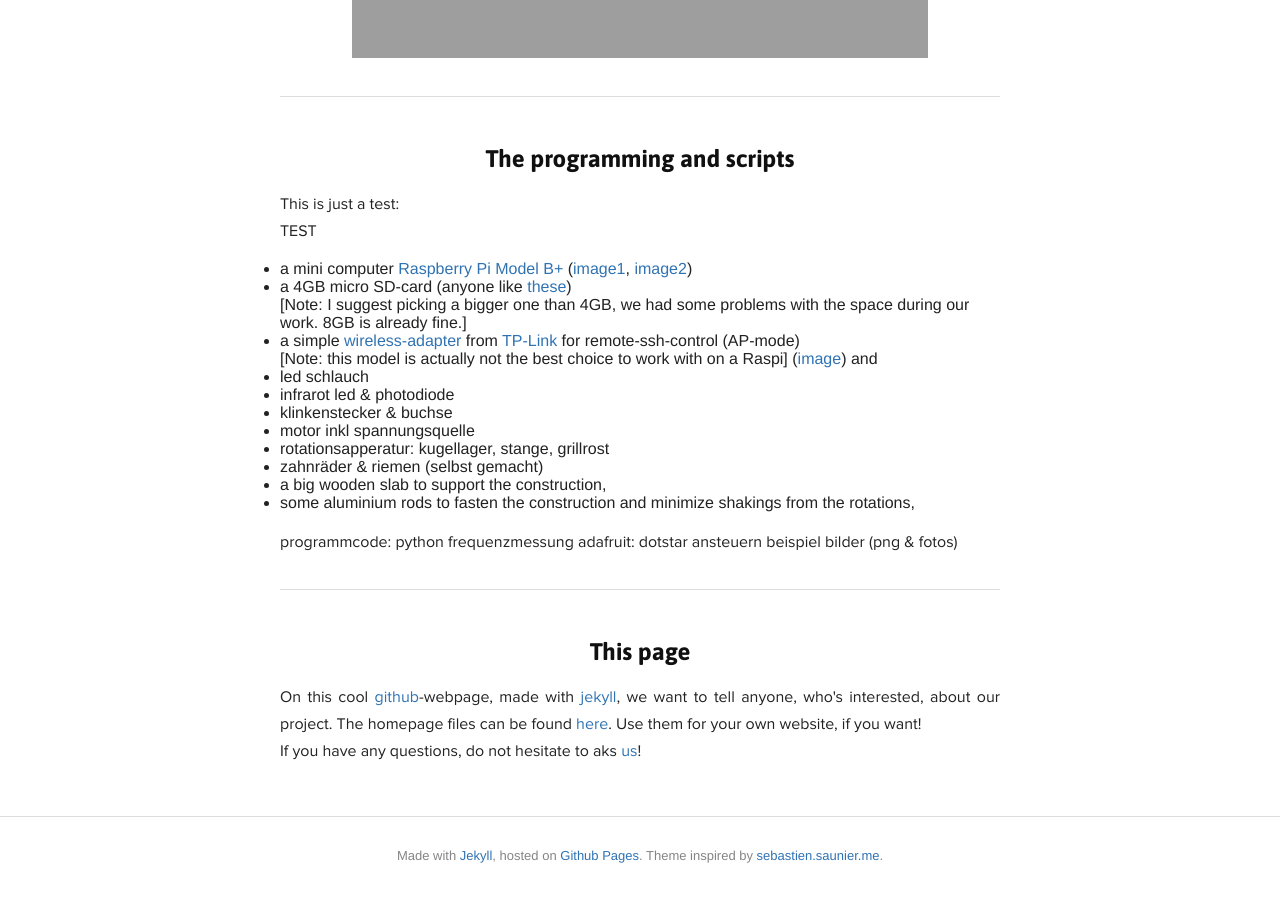
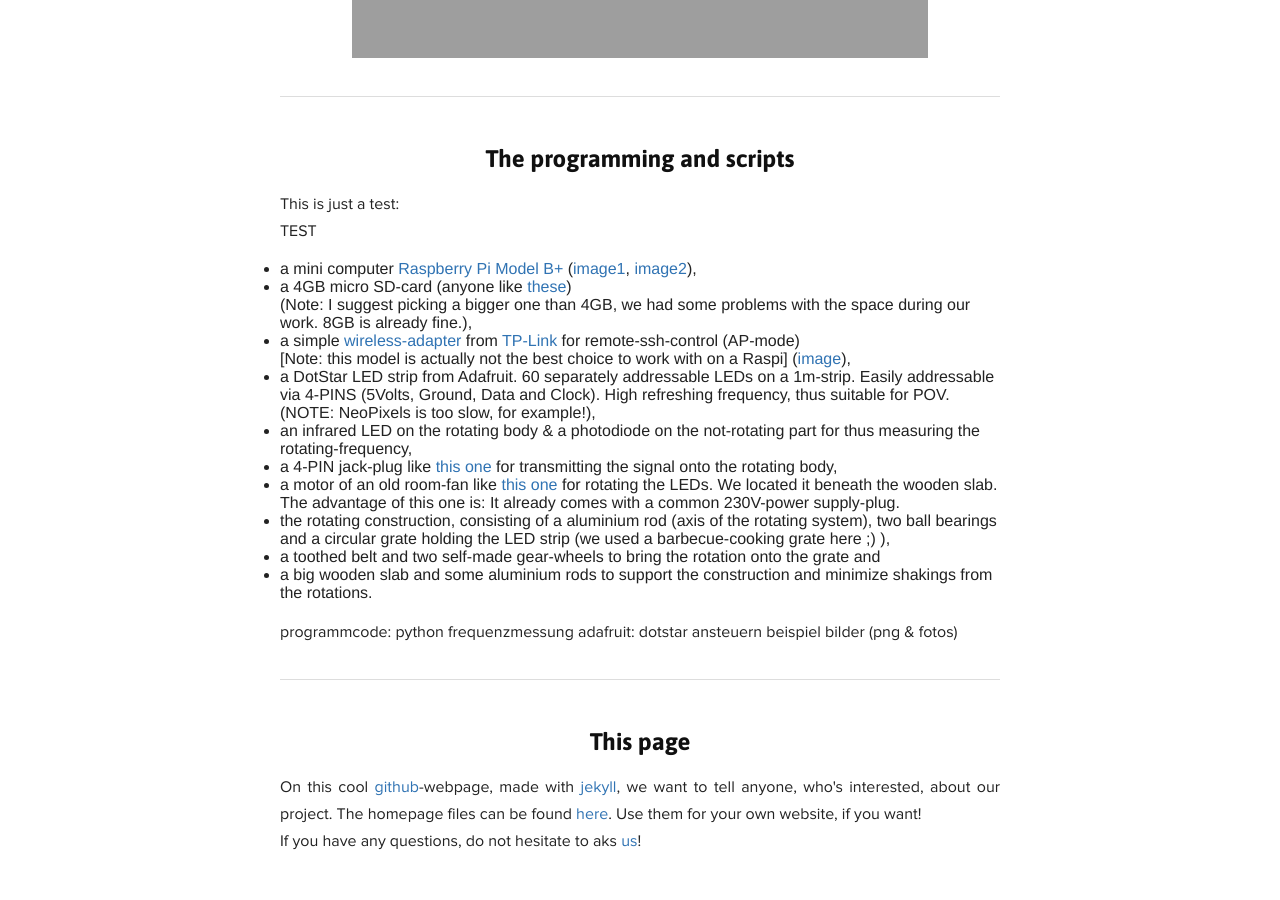
Before and after one commit to TobiBu/POV, a Jekyll site: the page built from project/index.html, in a window 1280 px wide and 900 px high, scrolled down 4094 px. Built offline with Jekyll 4.4.1, drawn with Linux system fonts in a browser that asks for light colours; Markdown is read by kramdown in place of the engine named in the settings.

Commit message:
working on page (project...)

```diff
--- a/project/index.html
+++ b/project/index.html
@@ -110,27 +110,25 @@ This is just a test:<br>
 
 <ul>
 
-<li> a mini computer <a href="http://www.raspberrypi.org/products/raspberry-pi-2-model-b/">Raspberry Pi Model B+</a> (<a href="{{ site.baseurl }}/images/project/components/raspi1.jpg" target="_blank">image1</a>, <a href="{{ site.baseurl }}/images/project/components/raspi2.jpg" target="_blank">image2</a>)
+<li> a mini computer <a href="http://www.raspberrypi.org/products/raspberry-pi-2-model-b/">Raspberry Pi Model B+</a> (<a href="{{ site.baseurl }}/images/project/components/raspi1.jpg" target="_blank">image1</a>, <a href="{{ site.baseurl }}/images/project/components/raspi2.jpg" target="_blank">image2</a>),
 
-<li> a 4GB micro SD-card (anyone like <a href="http://www.kingston.com/de/flash/microsd_cards#">these</a>)<br>[Note: I suggest picking a bigger one than 4GB, we had some problems with the space during our work. 8GB is already fine.]
+<li> a 4GB micro SD-card (anyone like <a href="http://www.kingston.com/de/flash/microsd_cards#">these</a>)<br>(Note: I suggest picking a bigger one than 4GB, we had some problems with the space during our work. 8GB is already fine.),
 
-<li> a simple <a href="http://www.tp-link.us/products/details/?categoryid=3958&model=TL-WN823N">wireless-adapter</a> from <a href="http://www.tp-link.us/">TP-Link</a> for remote-ssh-control (AP-mode)<br>[Note: this model is actually not the best choice to work with on a Raspi] (<a href="{{ site.baseurl }}/images/project/components/wlan.jpg" target="_blank">image</a>) and
+<li> a simple <a href="http://www.tp-link.us/products/details/?categoryid=3958&model=TL-WN823N">wireless-adapter</a> from <a href="http://www.tp-link.us/">TP-Link</a> for remote-ssh-control (AP-mode)<br>[Note: this model is actually not the best choice to work with on a Raspi] (<a href="{{ site.baseurl }}/images/project/components/wlan.jpg" target="_blank">image</a>),
 
-<li> led schlauch
+<li> a <href="http://www.adafruit.com/product/2239">DotStar</a> LED strip from Adafruit. 60 separately addressable LEDs on a 1m-strip. Easily addressable via 4-PINS (5Volts, Ground, Data and Clock). High refreshing frequency, thus suitable for POV. (NOTE: NeoPixels is too slow, for example!),
 
-<li>infrarot led & photodiode
+<li> an infrared LED on the rotating body & a photodiode on the not-rotating part for thus measuring the rotating-frequency,
 
-<li>klinkenstecker & buchse
+<li> a 4-PIN jack-plug like <a href="{{ site.baseurl }}/images/jack.jpg">this one</a> for transmitting the signal onto the rotating body,
 
-<li> motor inkl spannungsquelle
+<li> a motor of an old room-fan like <a href="{{ site.baseurl }}/images/fan.jpg">this one</a> for rotating the LEDs. We located it beneath the wooden slab. The advantage of this one is: It already comes with a common 230V-power supply-plug.
 
-<li> rotationsapperatur: kugellager, stange, grillrost
+<li> the rotating construction, consisting of a aluminium rod (axis of the rotating system), two ball bearings and a circular grate holding the LED strip (we used a barbecue-cooking grate here ;) ),
 
-<li> zahnräder & riemen (selbst gemacht)
+<li> a toothed belt and two self-made gear-wheels to bring the rotation onto the grate and
 
-<li> a big wooden slab to support the construction,
-
-<li> some aluminium rods to fasten the construction and minimize shakings from the rotations,
+<li> a big wooden slab and some aluminium rods to support the construction and minimize shakings from the rotations.
 
 </ul>
 
```
Also changed, not shown: images/fan.jpg (added), images/jack.jpg (added), 4 other files.
